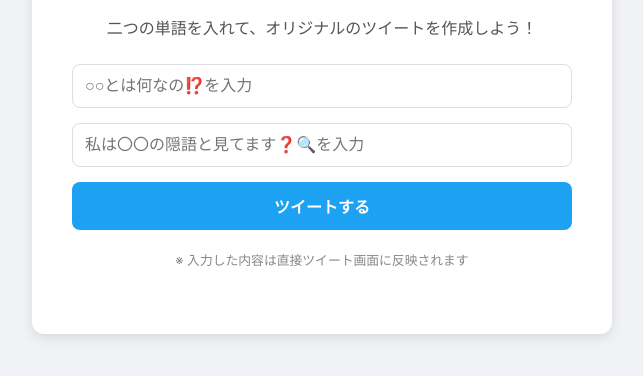
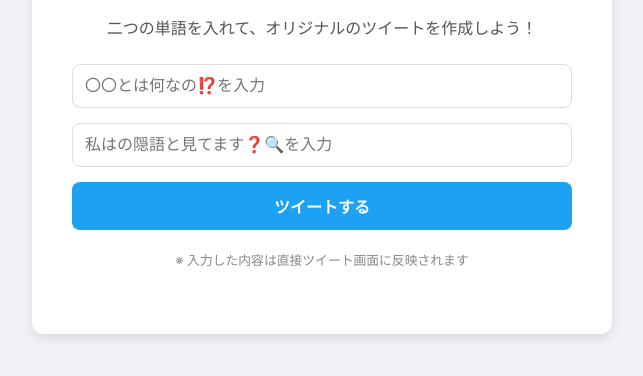
Before and after one commit to inmthnnnn/meke, a plain HTML site: page index.html in a window 1280 px wide. Shown: the part 284-660 px from the top of the page, without its empty margins (318-961 px from the left). Drawn offline with Linux system fonts and the light colour scheme.

Commit message:
Update index.html

```diff
--- a/index.html
+++ b/index.html
@@ -11,8 +11,8 @@
         <h1>INMTHNNNNメーカー</h1>
         <p>二つの単語を入れて、オリジナルのツイートを作成しよう！</p>
         <div class="input-group">
-            <input type="text" id="keyword1" placeholder="○○とは何なの⁉️を入力" maxlength="20">
-            <input type="text" id="keyword2" placeholder="私は〇〇の隠語と見てます❓🔍を入力" maxlength="20">
+            <input type="text" id="keyword1" placeholder="〇〇とは何なの⁉️を入力" maxlength="20">
+            <input type="text" id="keyword2" placeholder="私はの隠語と見てます❓🔍を入力" maxlength="20">
             <button id="tweet-button">ツイートする</button>
         </div>
         <p class="note">※ 入力した内容は直接ツイート画面に反映されます</p>
```
